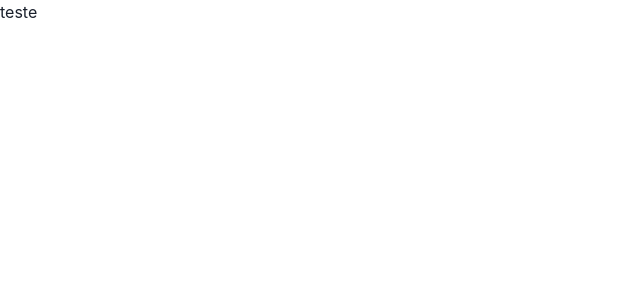
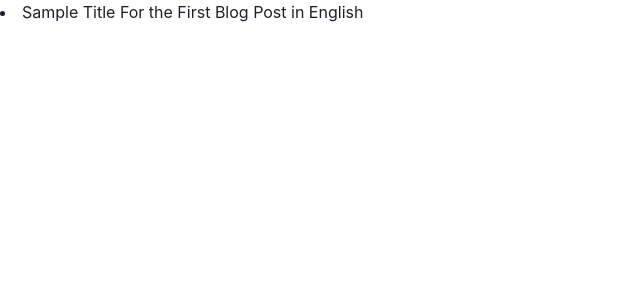
Before and after one commit to caio-basso/portfolio, a Next.js app: page / in a window 1280 px wide. Shown: the top 300 px of the page, without its empty margins (0-640 px from the left). Built offline with nearby package versions, Linux system fonts and the light colour scheme.

Commit message:
Add i18n feature

```diff
--- /dev/null
+++ b/assets/texts.json
@@ -0,0 +1,14 @@
+{
+  "texts": [
+    {
+      "locale": "en-US",
+      "title": "Sample Title For the First Blog Post in English",
+      "description": "This is the first blog post in English published on the blog"
+    },
+    {
+      "locale": "pt-BR",
+      "title": "Titulo teste pt-BR",
+      "description": "Primeiro post pt-BR"
+    }
+  ]
+}
--- a/next.config.js
+++ b/next.config.js
@@ -1,6 +1,10 @@
 /** @type {import('next').NextConfig} */
 const nextConfig = {
   reactStrictMode: true,
+  i18n: {
+    locales: ['en-US', 'pt-BR'],
+    defaultLocale: 'en-US'
+  }
 }
 
 module.exports = nextConfig
--- a/pages/_document.tsx
+++ b/pages/_document.tsx
@@ -3,7 +3,7 @@ import { ColorModeScript, theme } from '@chakra-ui/react';
 
 export default function Document() {
   return (
-    <Html lang="en">
+    <Html>
       <Head />
       <body>
         <ColorModeScript initialColorMode={theme.config.initialColorMode} />
--- a/pages/index.tsx
+++ b/pages/index.tsx
@@ -1,6 +1,11 @@
-import Head from 'next/head'
+import Head from 'next/head';
+import textsJson from '@/assets/texts.json';
+import { useRouter } from 'next/router';
+import { Divider } from '@chakra-ui/react';
 
 export default function Home() {
+    const { locale, locales, asPath } = useRouter();
+
     return (
     <>
         <Head>
@@ -8,7 +13,13 @@ export default function Home() {
             <meta name="description" content="Caio Basso portfolio" />
             <meta name="viewport" content="width=device-width, initial-scale=1" />
         </Head>
-      <h1>teste</h1>
+        <div>
+            {textsJson.texts.filter(text => text.locale === locale).map(filteredText => (
+                <li key={filteredText.locale}>
+                    {filteredText.title}
+                </li>
+            ))}
+        </div>
     </>
   )
 }
```
Lines whose indentation alone changed are shown as unchanged.
